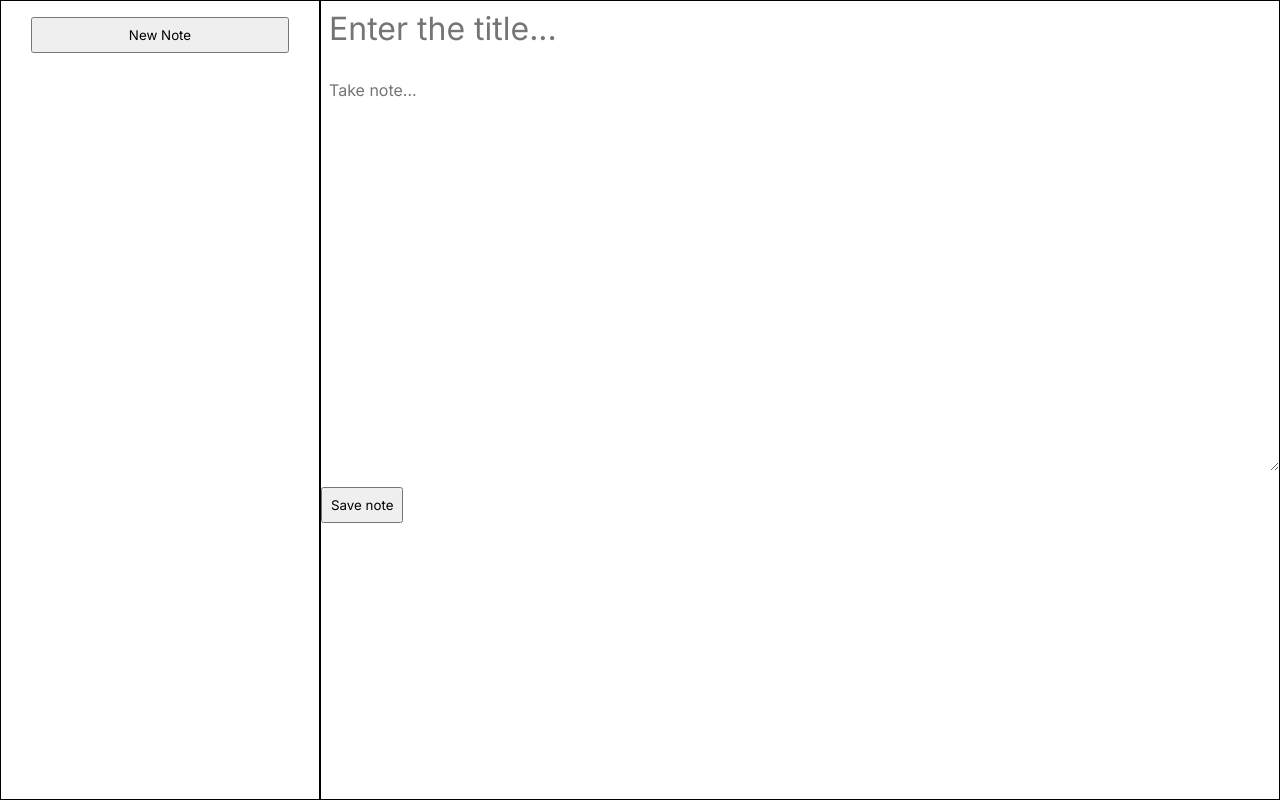
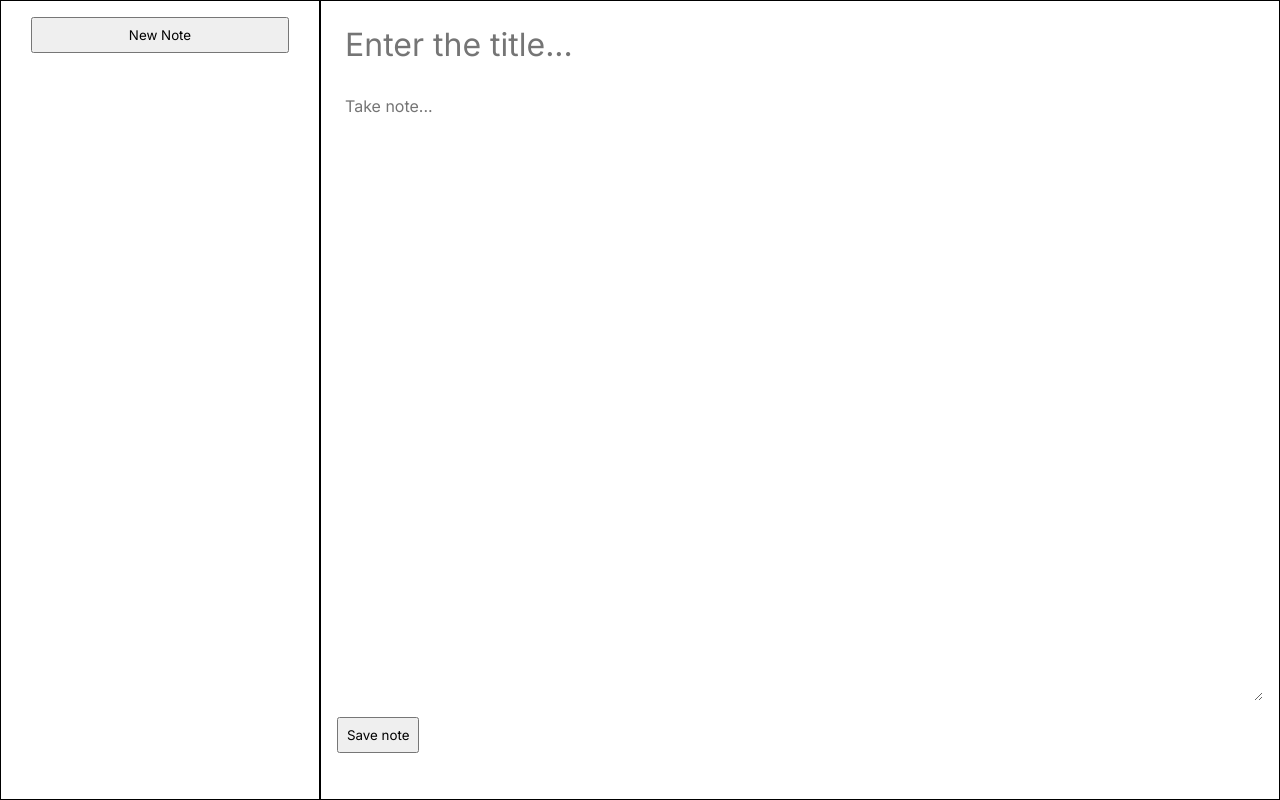
Before and after one commit to Shraddha-V22/note-making-app, a plain HTML site: page index.html in a window 1280 px wide. Drawn offline with Linux system fonts and the light colour scheme.

Commit message:
Update style.css

```diff
--- a/style.css
+++ b/style.css
@@ -62,6 +62,7 @@ button {
     flex-direction: column;
     align-items: start;
     gap: 1rem;
+    padding: 1rem;
 }
 
 #input-title {
@@ -75,6 +76,6 @@ button {
     padding: 0.5rem;
     font-size: 1rem;
     width: 100%;
-    height: 50%;
+    height: 80%;
     border: none;
 }
```
